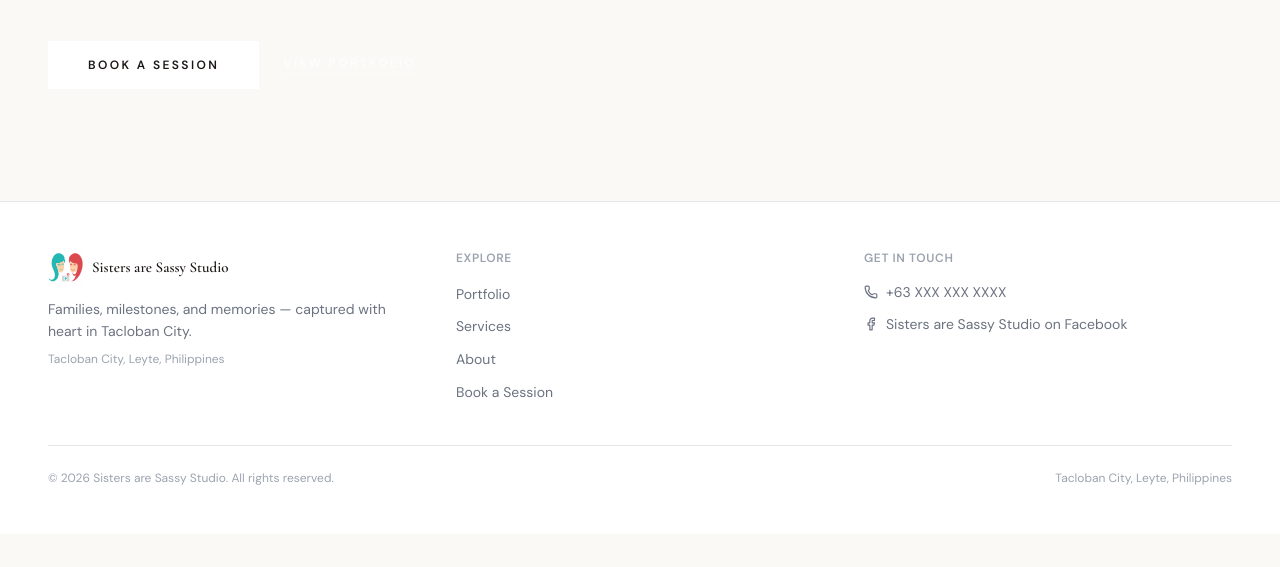
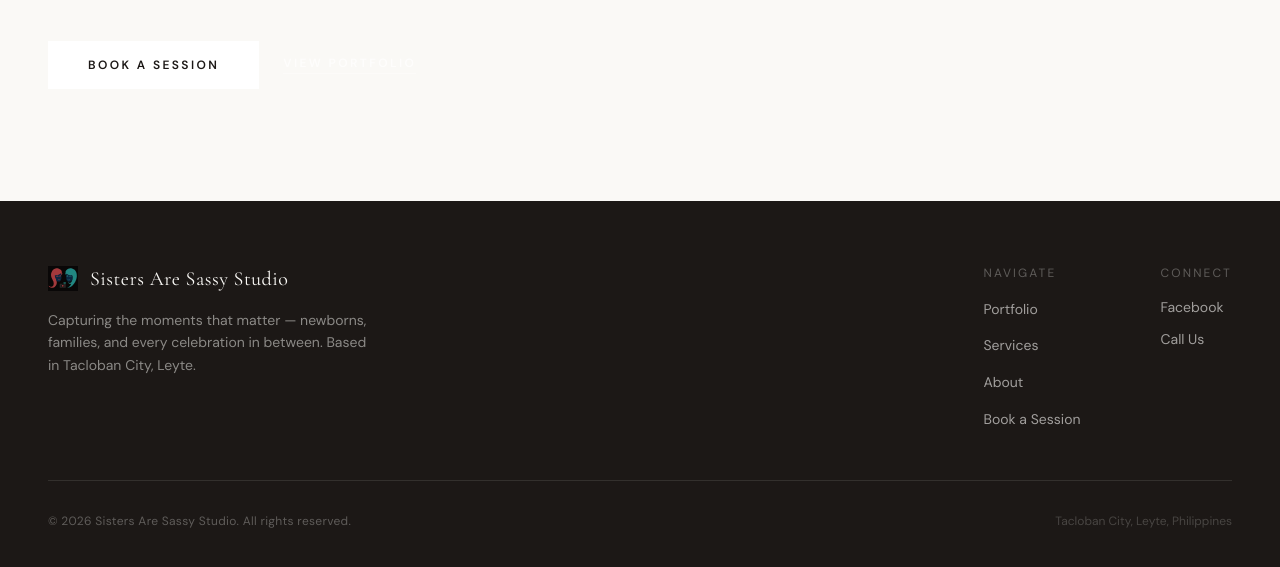
Before and after one commit to fmcdamano/sisters-are-sassy-studio, a Next.js app: page / in a window 1280 px wide. Shown: the part 3059-3626 px from the top of the page. Before the commit the page ends 3593 px from the top, so only its background shows below. Built offline with nearby package versions, Linux system fonts and the light colour scheme; no server answers.

Commit message:
feat: ink-background editorial footer

```diff
--- a/components/layout/Footer.tsx
+++ b/components/layout/Footer.tsx
@@ -1,88 +1,69 @@
 import Link from "next/link";
 import Image from "next/image";
-import { Facebook, Phone } from "lucide-react";
 
 export function Footer() {
-  const currentYear = new Date().getFullYear();
-
   return (
-    <footer className="bg-white border-t border-light-gray mt-auto">
-      <div className="section-container py-12">
-        <div className="grid grid-cols-1 md:grid-cols-3 gap-10 mb-10">
-          {/* Brand */}
-          <div>
-            <Link href="/" className="flex items-center gap-2 mb-3" aria-label="Sisters are Sassy Studio">
-              {/* {IMAGE: Sisters are Sassy Studio logo SVG, 36x36} */}
-              <Image src="/logo.svg" alt="" width={36} height={36} className="w-9 h-9" />
-              <span className="font-heading text-charcoal font-semibold">
-                Sisters are Sassy Studio
+    <footer className="bg-ink text-cream/70">
+      <div className="section-container py-16">
+        <div className="grid grid-cols-1 md:grid-cols-[1fr_auto_auto] gap-12 md:gap-20 pb-12 border-b border-cream/10">
+          <div className="space-y-4">
+            <Link href="/" className="flex items-center gap-3">
+              <Image
+                src="/logo.svg"
+                alt="Sisters Are Sassy Studio"
+                width={30}
+                height={30}
+                className="invert opacity-70"
+              />
+              <span className="font-heading text-xl text-cream tracking-wide">
+                Sisters Are Sassy Studio
               </span>
             </Link>
-            <p className="text-sm text-gray-500 leading-relaxed">
-              Families, milestones, and memories — captured with heart in Tacloban City.
+            <p className="text-sm leading-relaxed max-w-xs text-cream/50">
+              Capturing the moments that matter — newborns, families, and every celebration in between. Based in Tacloban City, Leyte.
             </p>
-            <p className="text-xs text-gray-400 mt-2">Tacloban City, Leyte, Philippines</p>
           </div>
 
-          {/* Navigation */}
-          <nav aria-label="Footer navigation">
-            <p className="text-xs font-semibold uppercase tracking-wider text-gray-400 mb-4">
-              Explore
-            </p>
-            <ul className="space-y-2">
+          <div className="space-y-3">
+            <p className="text-xs tracking-[0.18em] uppercase text-cream/30 mb-4 font-body">Navigate</p>
             {[
-                { label: "Portfolio", href: "/portfolio" },
-                { label: "Services", href: "/services" },
-                { label: "About", href: "/about" },
-                { label: "Book a Session", href: "/book" },
+              { href: "/portfolio", label: "Portfolio" },
+              { href: "/services", label: "Services" },
+              { href: "/about", label: "About" },
+              { href: "/book", label: "Book a Session" },
             ].map((link) => (
-                <li key={link.href}>
-                  <Link
-                    href={link.href}
-                    className="text-sm text-gray-500 hover:text-teal transition-colors"
-                  >
+              <div key={link.href}>
+                <Link href={link.href} className="text-sm text-cream/60 hover:text-cream transition-colors duration-200 ink-underline">
                   {link.label}
                 </Link>
-                </li>
+              </div>
             ))}
-            </ul>
-          </nav>
+          </div>
 
-          {/* Contact */}
-          <div>
-            <p className="text-xs font-semibold uppercase tracking-wider text-gray-400 mb-4">
-              Get in touch
-            </p>
-            <ul className="space-y-3">
-              <li>
+          <div className="space-y-3">
+            <p className="text-xs tracking-[0.18em] uppercase text-cream/30 mb-4 font-body">Connect</p>
+            <a
+              href="https://facebook.com/sistersaresassystudio"
+              target="_blank"
+              rel="noopener noreferrer"
+              className="block text-sm text-cream/60 hover:text-cream transition-colors duration-200 ink-underline"
+            >
+              Facebook
+            </a>
             <a
               href="tel:+63XXXXXXXXXX"
-                  className="flex items-center gap-2 text-sm text-gray-500 hover:text-teal transition-colors"
+              className="block text-sm text-cream/60 hover:text-cream transition-colors duration-200"
             >
-                  <Phone size={14} />
-                  +63 XXX XXX XXXX
+              Call Us
             </a>
-              </li>
-              <li>
-                <a
-                  href="https://www.facebook.com/sistersaresassystudio"
-                  target="_blank"
-                  rel="noopener noreferrer"
-                  className="flex items-center gap-2 text-sm text-gray-500 hover:text-teal transition-colors"
-                >
-                  <Facebook size={14} />
-                  Sisters are Sassy Studio on Facebook
-                </a>
-              </li>
-            </ul>
           </div>
         </div>
 
-        <div className="border-t border-light-gray pt-6 flex flex-col sm:flex-row items-center justify-between gap-2">
-          <p className="text-xs text-gray-400">
-            © {currentYear} Sisters are Sassy Studio. All rights reserved.
+        <div className="pt-8 flex flex-col md:flex-row items-start md:items-center justify-between gap-4">
+          <p className="text-xs text-cream/30 tracking-wide">
+            &copy; {new Date().getFullYear()} Sisters Are Sassy Studio. All rights reserved.
           </p>
-          <p className="text-xs text-gray-400">Tacloban City, Leyte, Philippines</p>
+          <p className="text-xs text-cream/20 font-body">Tacloban City, Leyte, Philippines</p>
         </div>
       </div>
     </footer>
```
Lines whose indentation alone changed are shown as unchanged.
